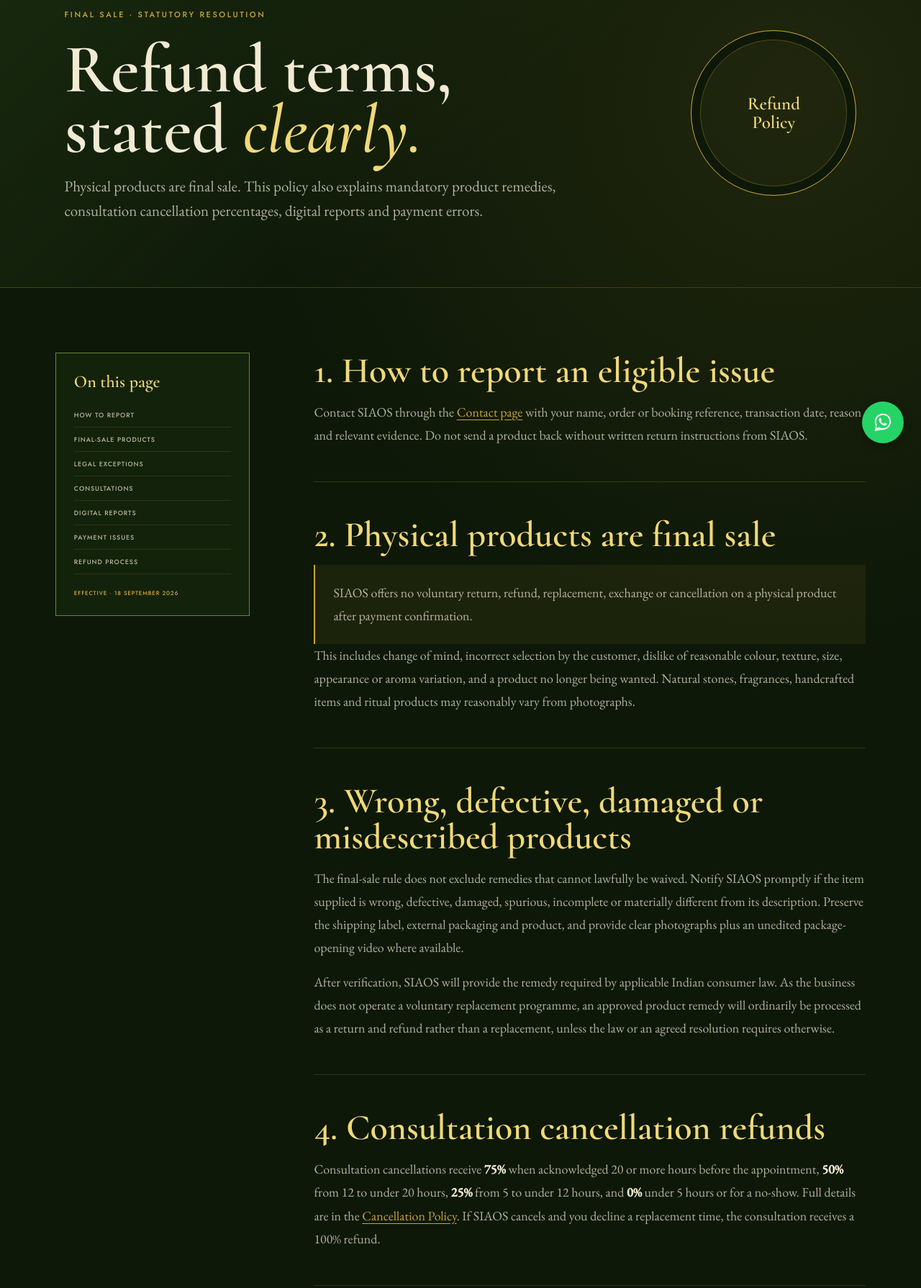
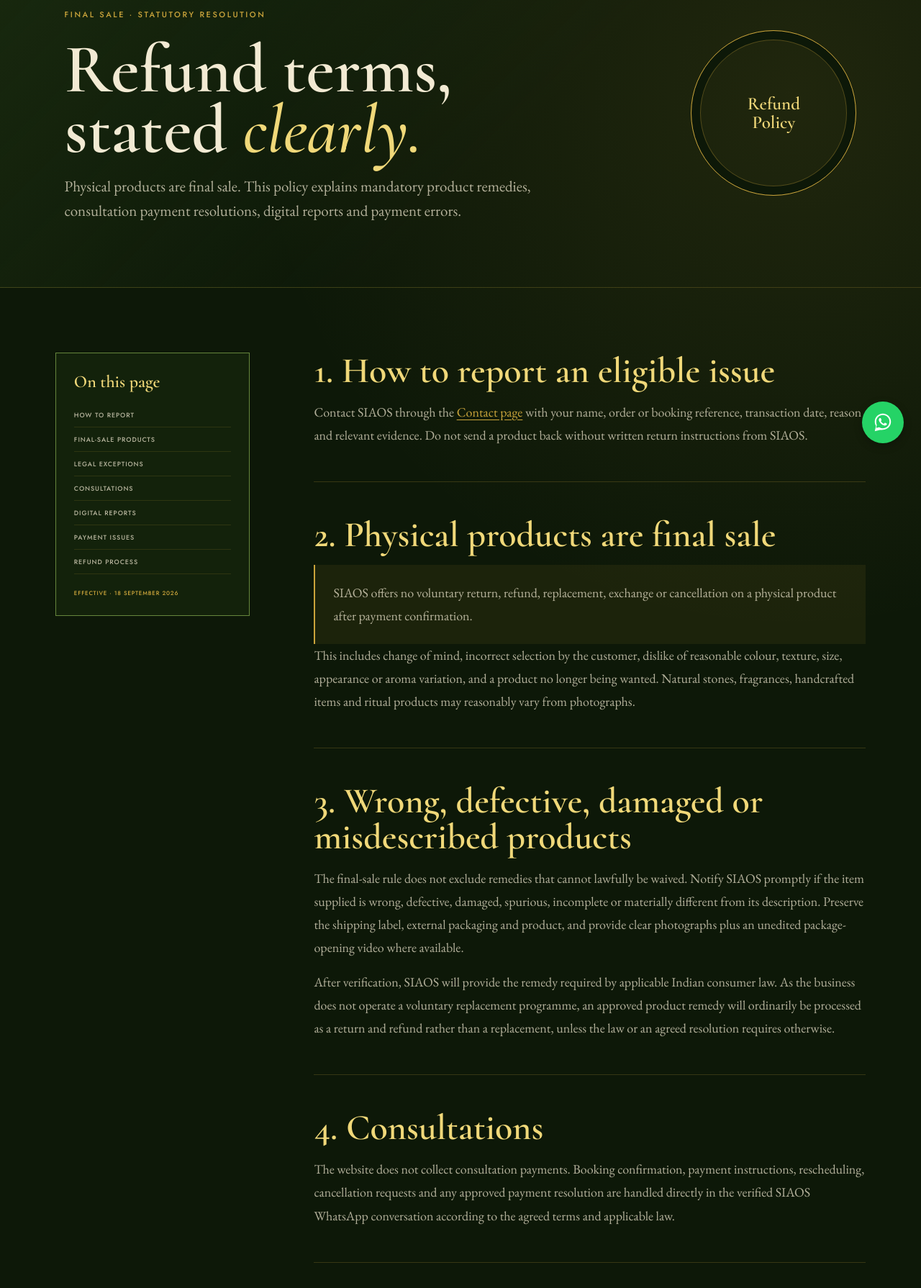
Before and after one commit to siaos5982/siaos-website, a website: page refund-policy.html in a window 1280 px wide. Shown: the part 160-1950 px from the top of the page at 72% size. Drawn offline with nearby package versions, Linux system fonts and the light colour scheme.

Commit message:
Remove consultation cancellation percentages from refund-policy.html

```diff
--- a/refund-policy.html
+++ b/refund-policy.html
@@ -1,12 +1,12 @@
 <!doctype html>
 <html lang="en"><head><meta charset="utf-8"><meta name="viewport" content="width=device-width,initial-scale=1"><title>Refund and Return Policy | SIAOS</title><meta name="description" content="SIAOS refund, return, damaged delivery, consultation and digital report resolution policy."><link rel="preconnect" href="https://fonts.googleapis.com"><link rel="preconnect" href="https://fonts.gstatic.com" crossorigin><link href="https://fonts.googleapis.com/css2?family=Cormorant:ital,wght@0,500;0,600;1,500&family=EB+Garamond:wght@400;500&family=Jost:wght@400;500;600&display=swap" rel="stylesheet"><link rel="stylesheet" href="theme.css?v=20260918-1"><link rel="stylesheet" href="legal.css?v=20260918-1"></head>
 <body class="legal-page"><nav class="nav legal-nav"><a class="brand" href="index.html"><img src="assets/siaos-logo.webp" alt="SIAOS crest"><span>Sarkar Institute of Astrology and Occult Sciences</span></a><div class="links"><a href="index.html">Home</a><a href="contact.html">Contact</a><a href="products.html">Products</a><a href="booking.html">Book</a></div><button class="hamburger menu" aria-label="Open navigation"><span></span><span></span><span></span></button></nav>
-<header class="legal-hero"><div><span class="kicker">Final sale · Statutory resolution</span><h1>Refund terms, stated <em>clearly.</em></h1><p>Physical products are final sale. This policy also explains mandatory product remedies, consultation cancellation percentages, digital reports and payment errors.</p></div><div class="legal-seal">Refund<br>Policy</div></header>
+<header class="legal-hero"><div><span class="kicker">Final sale · Statutory resolution</span><h1>Refund terms, stated <em>clearly.</em></h1><p>Physical products are final sale. This policy explains mandatory product remedies, consultation payment resolutions, digital reports and payment errors.</p></div><div class="legal-seal">Refund<br>Policy</div></header>
 <main class="legal-main"><aside class="legal-aside"><strong>On this page</strong><nav><a href="#request">How to report</a><a href="#products">Final-sale products</a><a href="#damage">Legal exceptions</a><a href="#services">Consultations</a><a href="#digital">Digital reports</a><a href="#payments">Payment issues</a><a href="#process">Refund process</a></nav><small class="legal-updated">Effective · 18 September 2026</small></aside><article class="legal-content">
 <section id="request"><h2>1. How to report an eligible issue</h2><p>Contact SIAOS through the <a href="contact.html">Contact page</a> with your name, order or booking reference, transaction date, reason and relevant evidence. Do not send a product back without written return instructions from SIAOS.</p></section>
 <section id="products"><h2>2. Physical products are final sale</h2><div class="legal-note"><p>SIAOS offers no voluntary return, refund, replacement, exchange or cancellation on a physical product after payment confirmation.</p></div><p>This includes change of mind, incorrect selection by the customer, dislike of reasonable colour, texture, size, appearance or aroma variation, and a product no longer being wanted. Natural stones, fragrances, handcrafted items and ritual products may reasonably vary from photographs.</p></section>
 <section id="damage"><h2>3. Wrong, defective, damaged or misdescribed products</h2><p>The final-sale rule does not exclude remedies that cannot lawfully be waived. Notify SIAOS promptly if the item supplied is wrong, defective, damaged, spurious, incomplete or materially different from its description. Preserve the shipping label, external packaging and product, and provide clear photographs plus an unedited package-opening video where available.</p><p>After verification, SIAOS will provide the remedy required by applicable Indian consumer law. As the business does not operate a voluntary replacement programme, an approved product remedy will ordinarily be processed as a return and refund rather than a replacement, unless the law or an agreed resolution requires otherwise.</p></section>
-<section id="services"><h2>4. Consultation cancellation refunds</h2><p>Consultation cancellations receive <strong>75%</strong> when acknowledged 20 or more hours before the appointment, <strong>50%</strong> from 12 to under 20 hours, <strong>25%</strong> from 5 to under 12 hours, and <strong>0%</strong> under 5 hours or for a no-show. Full details are in the <a href="cancellation-policy.html">Cancellation Policy</a>. If SIAOS cancels and you decline a replacement time, the consultation receives a 100% refund.</p></section>
+<section id="services"><h2>4. Consultations</h2><p>The website does not collect consultation payments. Booking confirmation, payment instructions, rescheduling, cancellation requests and any approved payment resolution are handled directly in the verified SIAOS WhatsApp conversation according to the agreed terms and applicable law.</p></section>
 <section id="digital"><h2>5. Digital reports</h2><p>A personalised or accessed digital report is generally non-refundable. A refund or corrected delivery may be offered for duplicate payment, non-delivery, a materially incomplete file, persistent technical failure or where applicable law requires it. Interpretive disagreement with astrology, tarot, numerology or Vastu guidance is not by itself a defect or guarantee of a refund.</p></section>
 <section id="payments"><h2>6. Failed, pending and duplicate payments</h2><p>Website Razorpay payments apply only to products and the ₹99 compatibility report. Consultation payments are arranged in the verified WhatsApp conversation. If money is debited but no order or appointment is confirmed, contact SIAOS with the transaction reference. A verified duplicate payment will be refunded to the original method where supported.</p></section>
 <section id="process"><h2>7. Refund processing</h2><p>Approved refunds are initiated to the original payment method where supported, or through another method agreed with the customer for a directly paid consultation. SIAOS aims to initiate an approved refund within <strong>7 business days</strong>; the bank or payment provider may require additional time to display it. For a legally eligible physical-product issue, inspection may be required after the item is returned using SIAOS instructions.</p><p>Nothing in this policy limits a remedy that cannot lawfully be excluded under applicable Indian consumer law.</p><div class="legal-links"><a class="btn" href="contact.html">Contact Support</a><a class="btn" href="shipping-policy.html">Shipping Policy</a></div></section>
```
